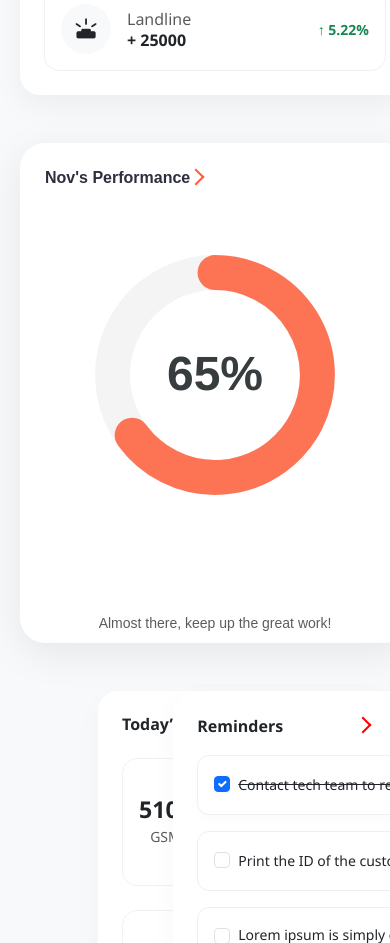
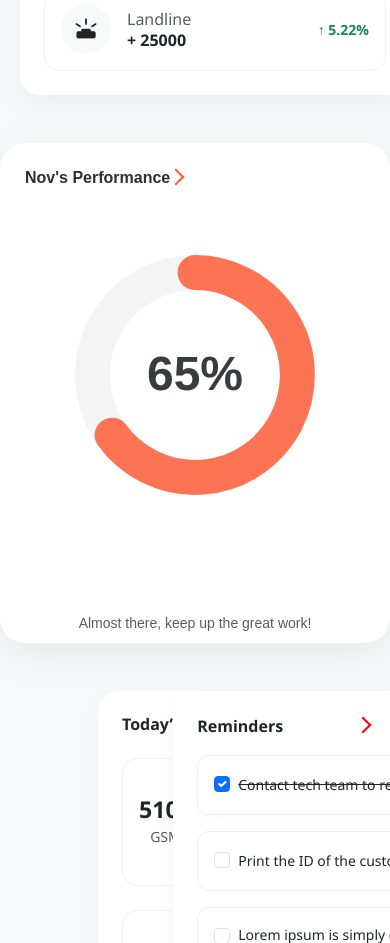
Before and after one commit to engr3ssam-arch/Etisalat-, a website: page index.html in a window 390 px wide. Shown: the part 1085-2028 px from the top of the page. Drawn offline with nearby package versions, Linux system fonts and the light colour scheme; some icons are missing.

```diff
--- a/sass/sass.scss
+++ b/sass/sass.scss
@@ -64,7 +64,8 @@
 .performance-card{
   width: 350px;
    @media (max-width:480px){
-  width:500px
+  width:100%;
+  margin:0 auto;
 
 }
 @media (min-width:481px) and (max-width:767px){
```
Also changed, not shown: css/sass.css, 1 other file.
